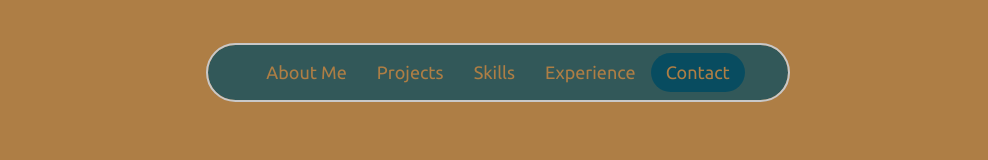
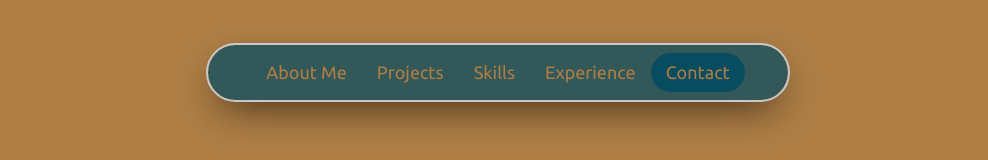
Before and after one commit to Whiz7z/new-portfolio-client, a React (Vite) app: page / in a window 1280 px wide. Shown: the top 160 px of the page, without its empty margins (142-1130 px from the left). Built offline with nearby package versions, Linux system fonts and the light colour scheme; no server answers.

Commit message:
menu shadow

```diff
--- a/src/components/Menu/Menu.module.sass
+++ b/src/components/Menu/Menu.module.sass
@@ -14,6 +14,9 @@
     margin: 0 auto
     background: $darkTransparency
     outline: 2px solid $formbg
+    -webkit-box-shadow: 0px 15px 40px -11px rgba(0,0,0,0.75)
+    -moz-box-shadow: 0px 15px 40px -11px rgba(0,0,0,0.75)
+    box-shadow: 0px 15px 40px -11px rgba(0,0,0,0.75)
     // transparency: 0.5s
     ul
       display: flex
--- a/src/index.css
+++ b/src/index.css
@@ -35,6 +35,7 @@ html {
   /* font-family: "Inika"; */
   font-family: "Ubuntu", sans-serif;
   background-color: #ae7e45;
+  background: #e8e3d1;
   scroll-behavior: smooth;
   overflow-x: hidden;
 }
--- a/src/styles/variables.sass
+++ b/src/styles/variables.sass
@@ -1,6 +1,7 @@
 $dark: #084c61
 $darkTransparency: rgba(8, 76, 97, 0.75)
 $light: #ae7e45
+// $light: #e8e3d1
 $lightTransparency: rgba(174, 126, 69, 0.70)
 $lightdark: #9F733F
 $lightdarkTransparency: rgba(159, 115, 63, 0.20)
```
